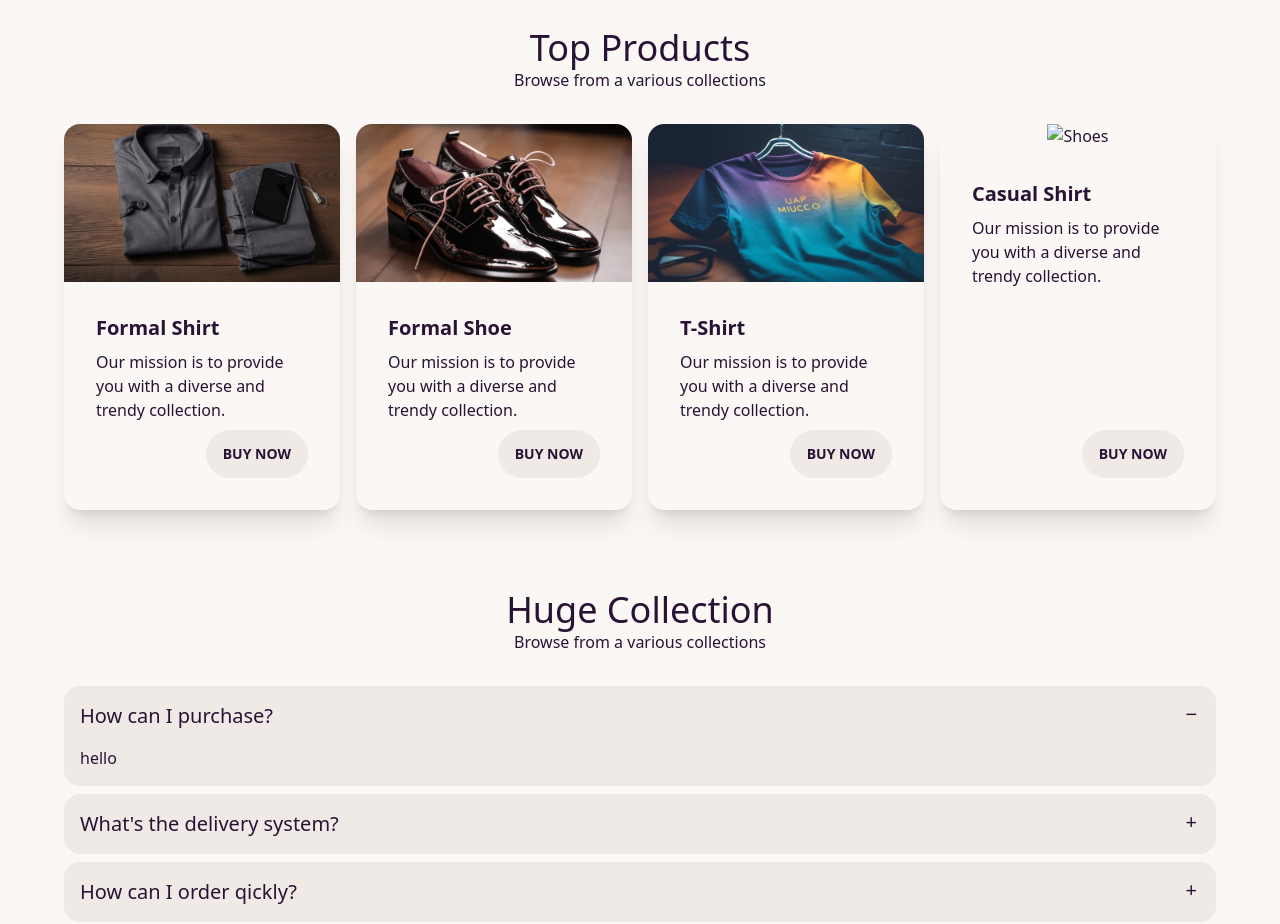
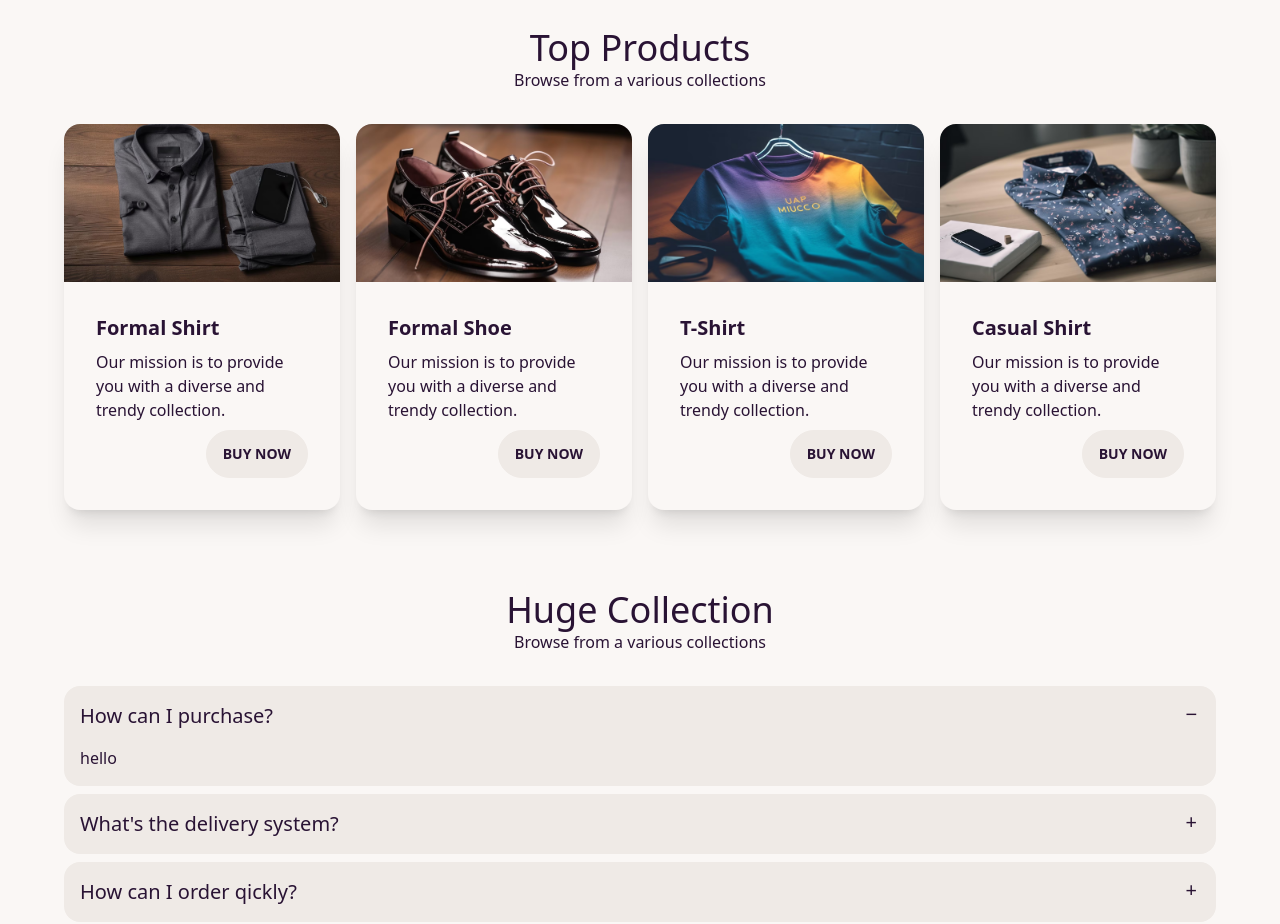
Before and after one commit to shakib2123/Daisy-Man-Web, a plain HTML site: page index.html in a window 1280 px wide. Shown: the part 1720-2644 px from the top of the page. Drawn offline with nearby package versions, Linux system fonts and the light colour scheme; the site is published under a folder, as on GitHub Pages, so addresses that start at the root find nothing.

Commit message:
another problem solved

```diff
--- a/index.html
+++ b/index.html
@@ -250,11 +250,11 @@
               </div>
             </div>
           </div>
-          <!-- card 1 -->
+          <!-- card 4 -->
           <div class="card bg-base-100 shadow-xl">
             <figure>
               <img
-                src="/images/elegant-businessman-shirt-wooden-desk-stack-generated-by-ai_188544-34678.avif"
+                src="./images/elegant-businessman-shirt-wooden-desk-stack-generated-by-ai_188544-34678.avif"
                 alt="Shoes"
               />
             </figure>
```
